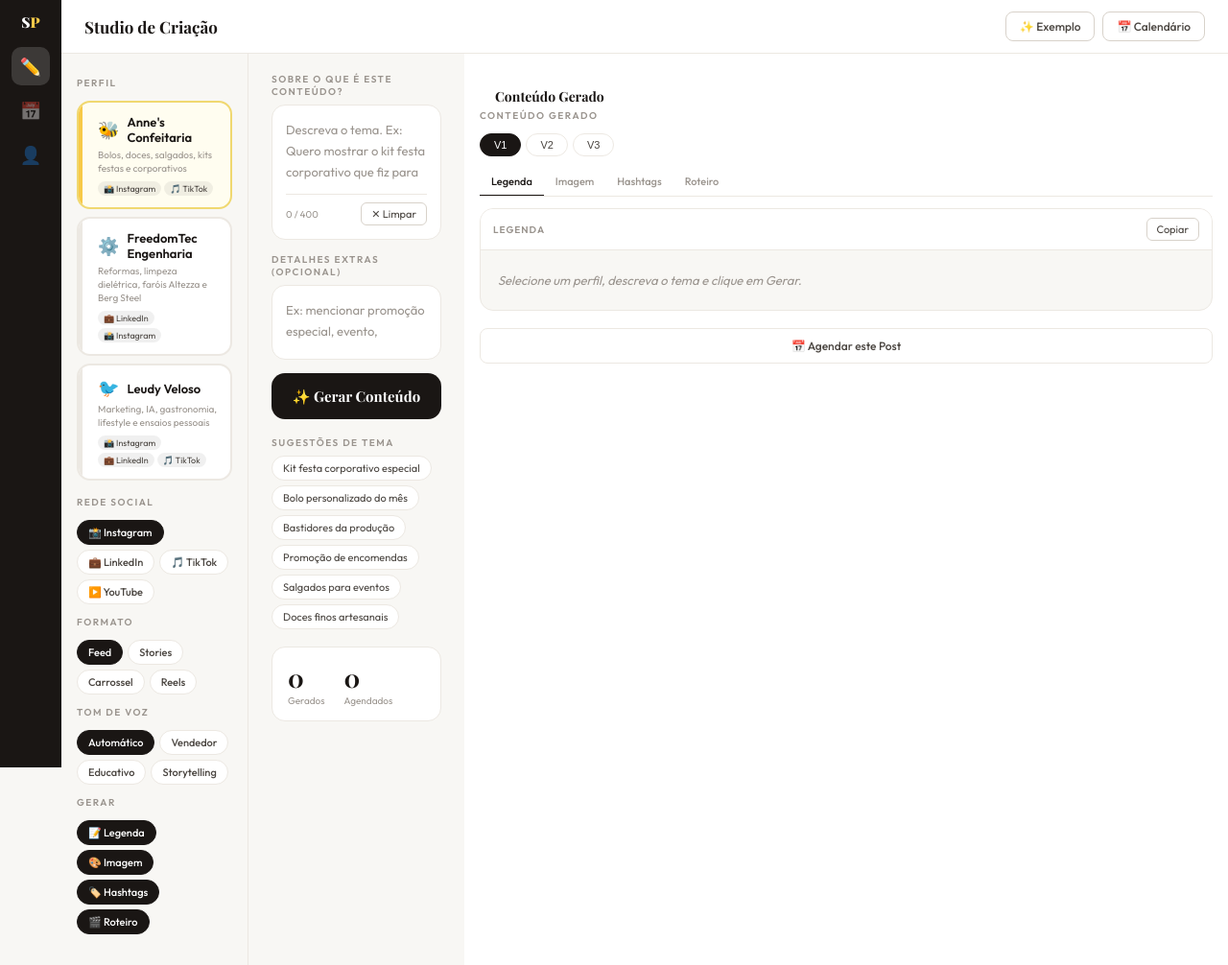
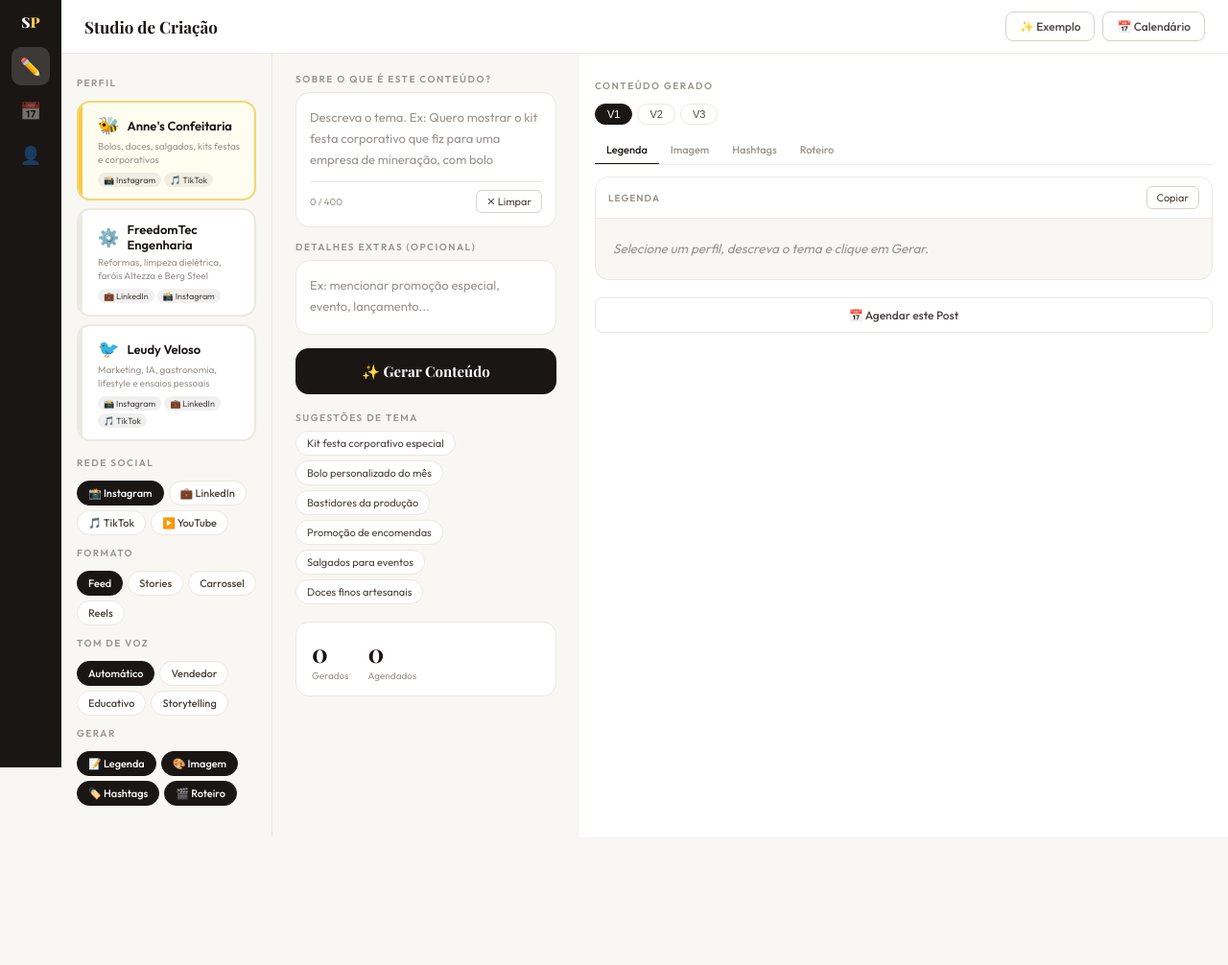
Before and after one commit to leudyveloso10-dev/studio-pro, a plain HTML site: page index.html in a window 1280 px wide. Shown: the whole page at 96% size. After the commit the page ends 872 px from the top, so only its background shows below. Drawn offline with nearby package versions, Linux system fonts and the light colour scheme.

Commit message:
Update index.html

```diff
--- a/index.html
+++ b/index.html
@@ -48,7 +48,7 @@
 .page.on{display:flex;flex-direction:column;}
 
 /* ── STUDIO ── */
-.studio{display:grid;grid-template-columns:195px 225px 1fr;flex:1;min-height:0;overflow:hidden;}
+.studio{display:grid;grid-template-columns:220px 320px 1fr;flex:1;min-height:0;overflow:hidden;}
 .pnl{border-right:1px solid var(--border);overflow-y:auto;padding:20px 16px;}
 .pnl:last-child{border-right:none;}
 .pt{font-size:10px;font-weight:600;letter-spacing:1.5px;text-transform:uppercase;color:var(--ink3);margin-bottom:12px;margin-top:4px;}
@@ -130,7 +130,7 @@
 .ob-l{font-size:10px;font-weight:600;color:var(--ink3);text-transform:uppercase;letter-spacing:1px;}
 .cb{padding:4px 10px;border-radius:6px;border:1px solid var(--border2);background:var(--white);font-size:11px;cursor:pointer;color:var(--ink2);transition:all .18s;font-family:'Outfit',sans-serif;}
 .cb:hover{background:var(--ink);color:white;border-color:var(--ink);}
-.ob-b{padding:18px;font-size:13px;line-height:2;color:var(--ink);white-space:pre-wrap;}
+.ob-b{padding:18px;font-size:13.5px;line-height:2;color:var(--ink);white-space:pre-wrap;}
 .ob-b.code{font-family:monospace;font-size:11px;color:#185fa5;background:#f0f4ff;}
 
 /* ── HASHTAGS ── */
@@ -216,17 +216,10 @@
 .err{background:#fdf0f0;border:1px solid #f5c0c0;border-radius:10px;padding:12px 14px;font-size:12px;color:#8b0000;line-height:1.6;margin-bottom:10px;}
 
 
-/* Profile accent bar */
-.accent-bar{height:3px;width:100%;transition:background .3s;}
+.accent-bar{height:3px;width:100%;}
 .accent-annes{background:linear-gradient(90deg,#F7C948,#3DBFA8);}
 .accent-ftec{background:linear-gradient(90deg,#0d1f2d,#c9a84c);}
 .accent-leudy{background:linear-gradient(90deg,#8b0000,#c9a84c);}
-/* Bigger version buttons */
-.vb{padding:5px 14px;border-radius:20px;border:1.5px solid var(--border);background:var(--white);font-size:11px;font-weight:500;cursor:pointer;color:var(--ink2);transition:all .18s;}
-.vb.on{background:var(--ink);color:white;border-color:var(--ink);}
-/* Output title row */
-.out-title-row{display:flex;align-items:center;justify-content:space-between;padding:12px 16px 0;}
-.out-title{font-family:'Playfair Display',serif;font-size:14px;font-weight:700;}
 ::-webkit-scrollbar{width:3px}
 ::-webkit-scrollbar-thumb{background:var(--border2);border-radius:3px}
 </style>
@@ -327,7 +320,7 @@
             <textarea id="extra" rows="2" maxlength="150" placeholder="Ex: mencionar promoção especial, evento, lançamento..."></textarea>
           </div>
 
-                    <button class="gb" id="gbtn" onclick="gen()">✨ Gerar Conteúdo</button>
+          <button class="gb" id="gbtn" onclick="gen()">✨ Gerar Conteúdo</button>
 
           <div style="margin-top:18px">
             <label class="fl">Sugestões de tema</label>
@@ -343,7 +336,6 @@
         <!-- OUTPUT -->
         <div class="op-pnl">
           <div class="accent-bar" id="accent-bar"></div>
-          <div class="out-title-row"><div class="out-title">Conteúdo Gerado</div></div>
           <div class="pt">Conteúdo Gerado</div>
           <div class="vr">
             <button class="vb on" onclick="sv(this,0)">V1</button>
@@ -520,7 +512,7 @@
 const PR = {
   annes:{
     name:"Anne's Confeitaria", em:'🐝', ec:'ev-annes',
-    color:'var(--annes-dark)', btnCls:'annes-btn', accent:'annes',
+    color:'var(--annes-dark)', btnCls:'annes-btn',
     sugs:['Kit festa corporativo especial','Bolo personalizado do mês','Bastidores da produção','Promoção de encomendas','Salgados para eventos','Doces finos artesanais']
   },
   ftec:{
@@ -605,7 +597,7 @@
   S.p=k;
   const btn=document.getElementById('gbtn');
   btn.className='gb '+PR[k].btnCls;
-  const ab=document.getElementById('accent-bar');if(ab)ab.className='accent-bar accent-'+k;
+  const ab=document.getElementById('accent-bar');if(ab){ab.className='accent-bar accent-'+k;}
   renderSugs();
 }
 
```
